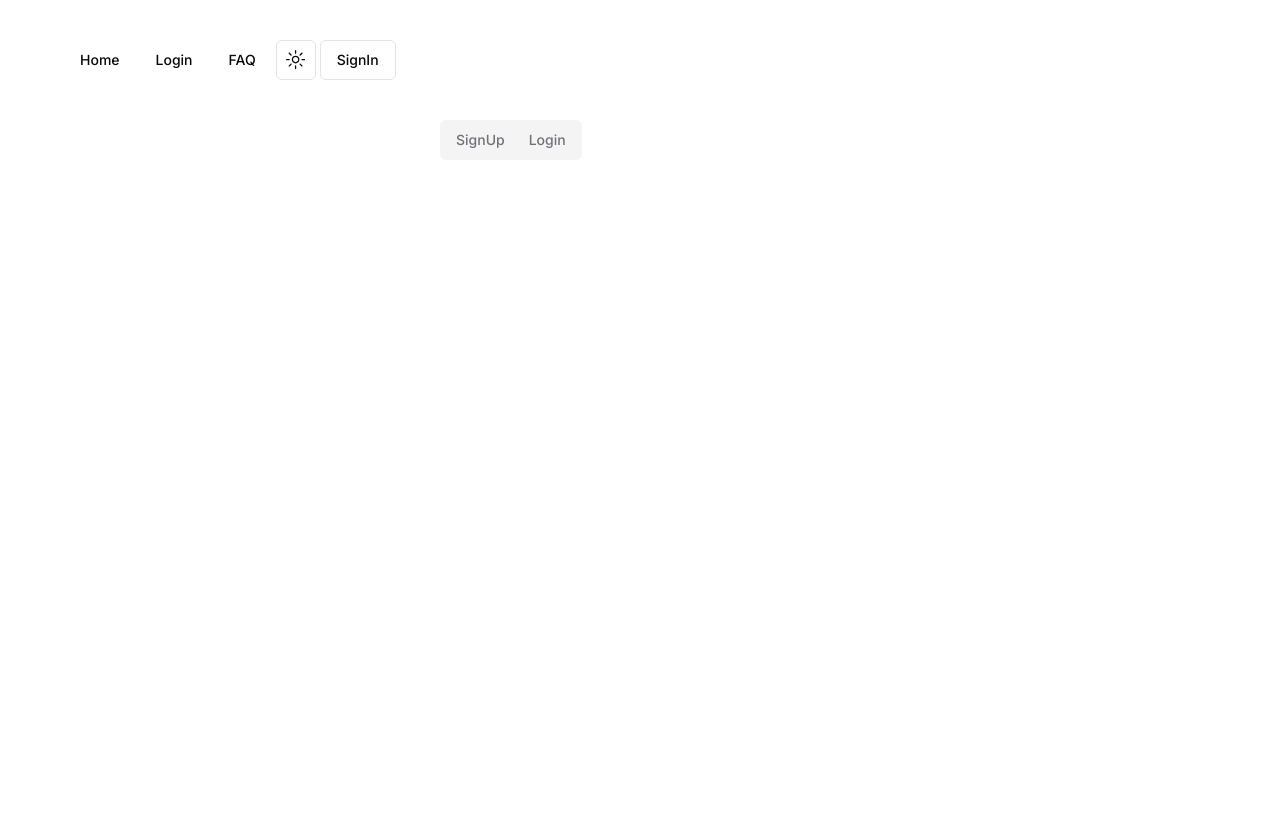
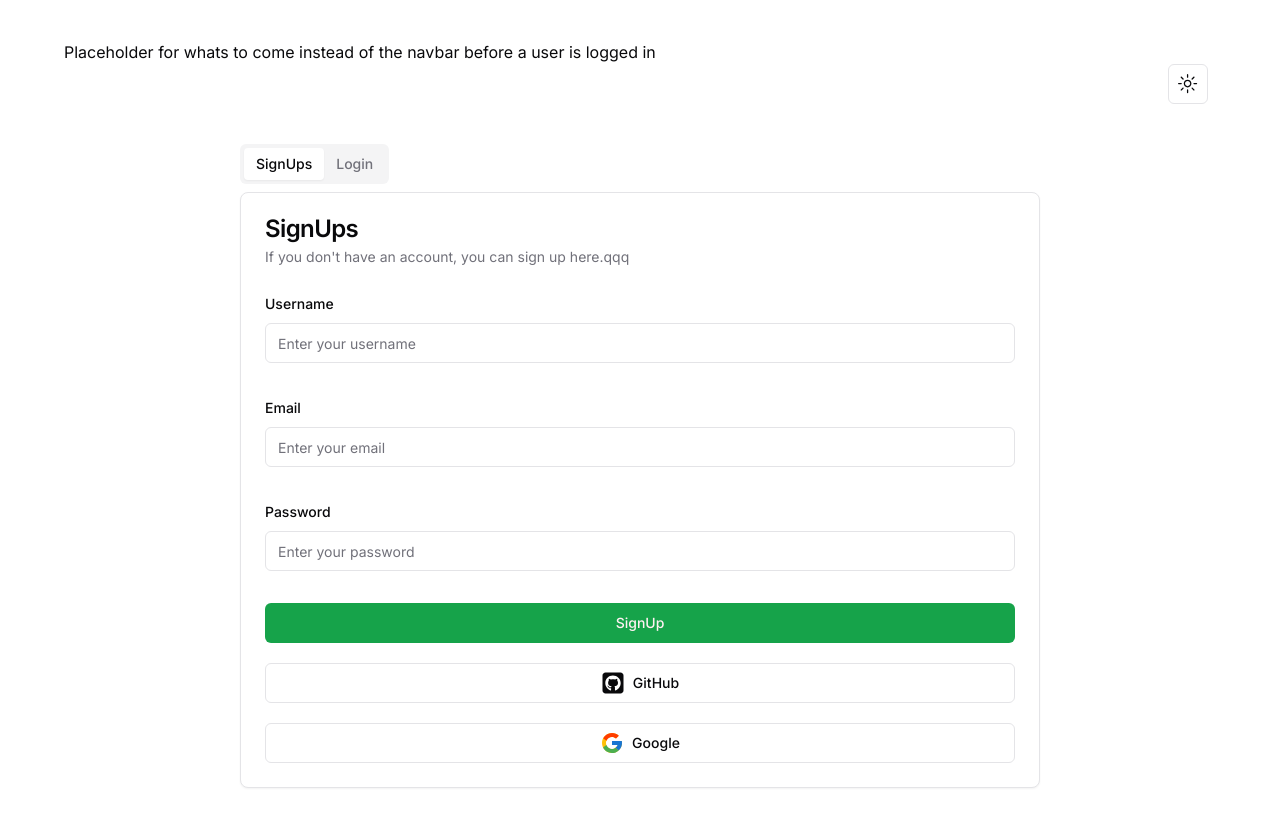
Before and after one commit to Felix-vD/MatheManifest, a Next.js app: page /auth in a window 1280 px wide. Before the commit the page ends 800 px from the top, so only its background shows below. Built offline with nearby package versions, Linux system fonts and the light colour scheme; no server answers.

Commit message:
various bug fixes, including navbar showing after logi only, signup form rendering immediately and added a link to the youtube channel

```diff
--- a/src/app/auth/page.tsx
+++ b/src/app/auth/page.tsx
@@ -25,17 +25,18 @@ export default function auth() {
 
     return (
     <div className="flex items-center justify-center">
-        <Tabs defaultValue="account" className="w-[400px]">
+        <Tabs defaultValue="signup" className="w-[800px]">
         <TabsList>
-            <TabsTrigger value="signup">SignUp</TabsTrigger>
+            <TabsTrigger value="signup">SignUps</TabsTrigger>
             <TabsTrigger value="login">Login</TabsTrigger>
         </TabsList>
+
         <TabsContent value="signup">
             <Card>
             <CardHeader>
-                <CardTitle>SignUp</CardTitle>
+                <CardTitle>SignUps</CardTitle>
                 <CardDescription>
-                If you don't have an account, you can sign up here.
+                If you don't have an account, you can sign up here.qqq
                 </CardDescription>
             </CardHeader>
             <CardContent className="space-y-2">
@@ -45,6 +46,7 @@ export default function auth() {
             </CardContent>
             </Card>
         </TabsContent>
+
         <TabsContent value="login">
             <Card>
             <CardHeader>
--- a/src/app/home/page.tsx
+++ b/src/app/home/page.tsx
@@ -11,8 +11,13 @@ export default function home() {
   return (
       <div>
         <h1>Home Page</h1>
+        <div>Fange an zu üben oder schaue dir unsere Videos an -{'>'}
+            <a href="https://www.youtube.com/channel/UC-kerZk2Q59SnmOJmICIbjw">
+              <Button variant="link" >Youtube</Button>
+            </a>
 
-        <div>
+        </div>
+        <div className="flex justify-center">
           <Button onClick={handleClick}>Üben Üben Üben</Button>
         </div>
       </div>
--- a/src/app/layout.tsx
+++ b/src/app/layout.tsx
@@ -25,7 +25,6 @@ export default function RootLayout({
             <main className="max-w-6xl min-h-screen mx-auto py-10 space-y-10">
               <Navbar/>
                 {children}
-
             </main>
           </ThemeProvider>
         </QueryProvider>
--- a/src/app/page.tsx
+++ b/src/app/page.tsx
@@ -29,8 +29,8 @@ export default function Home() {
 
   return (
     <div className="flex items-center justify-center">
-        <Tabs defaultValue="account" className="w-[400px]">
-          <TabsList>
+        <Tabs defaultValue="signup" className="w-[400px]">
+          <TabsList className="grid w-full grid-cols-2">
             <TabsTrigger value="signup">SignUp</TabsTrigger>
             <TabsTrigger value="login">Login</TabsTrigger>
           </TabsList>
--- a/src/components/Navbar.tsx
+++ b/src/components/Navbar.tsx
@@ -12,10 +12,18 @@ import {
   import { navigationMenuTriggerStyle } from "@/components/ui/navigation-menu"
 import Link from "next/link"
 import Profile from "./Profile"
-import { ModeToggle } from "./ui/toggle-mode"
+import { ModeToggle } from "./ui/toggle-mode";
+import useUser from '@/app/hook/useUser';
+export default function Nav() {
+    const { data } = useUser();
 
-export default function Nav() {
     return (
+        <div>
+            {!data?.id ? (
+                <div>
+                    <h1>Placeholder for whats to come instead of the navbar before a user is logged in</h1>
+                </div>
+            ) : (
                 <NavigationMenu>
                     <NavigationMenuList>
                         <NavigationMenuItem>
@@ -40,10 +48,14 @@ export default function Nav() {
                             </Link>
                         </NavigationMenuItem>
                         <NavigationMenuItem>
-                    <ModeToggle />
+                            <Profile />
                         </NavigationMenuItem>
-                    <Profile />
                     </NavigationMenuList>
                 </NavigationMenu>
+            )}
+            <div className="flex items-end justify-end mr-2">
+                <ModeToggle />
+            </div>
+        </div>
     )
 }
--- a/src/components/ui/toggle-mode.tsx
+++ b/src/components/ui/toggle-mode.tsx
@@ -16,6 +16,7 @@ export function ModeToggle() {
   const { setTheme } = useTheme()
 
   return (
+    <div >
       <DropdownMenu>
         <DropdownMenuTrigger asChild>
           <Button variant="outline" size="icon">
@@ -36,5 +37,6 @@ export function ModeToggle() {
           </DropdownMenuItem>
         </DropdownMenuContent>
       </DropdownMenu>
+    </div>
   )
 }
--- a/src/lib/constant/index.ts
+++ b/src/lib/constant/index.ts
@@ -1 +1 @@
-export const protectedPaths = ["/faq"];
+export const protectedPaths = ["/faq", "/home", "/login"];
```
Lines whose indentation alone changed are shown as unchanged.
